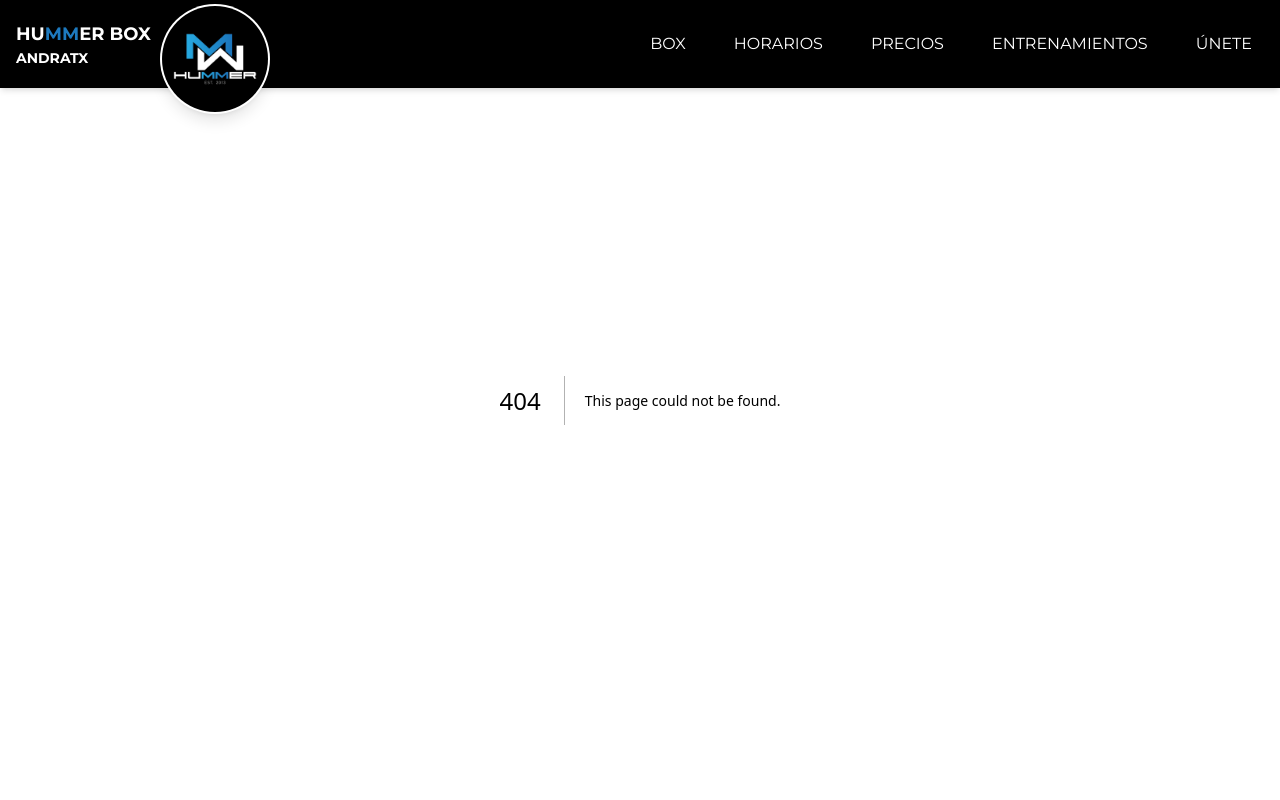
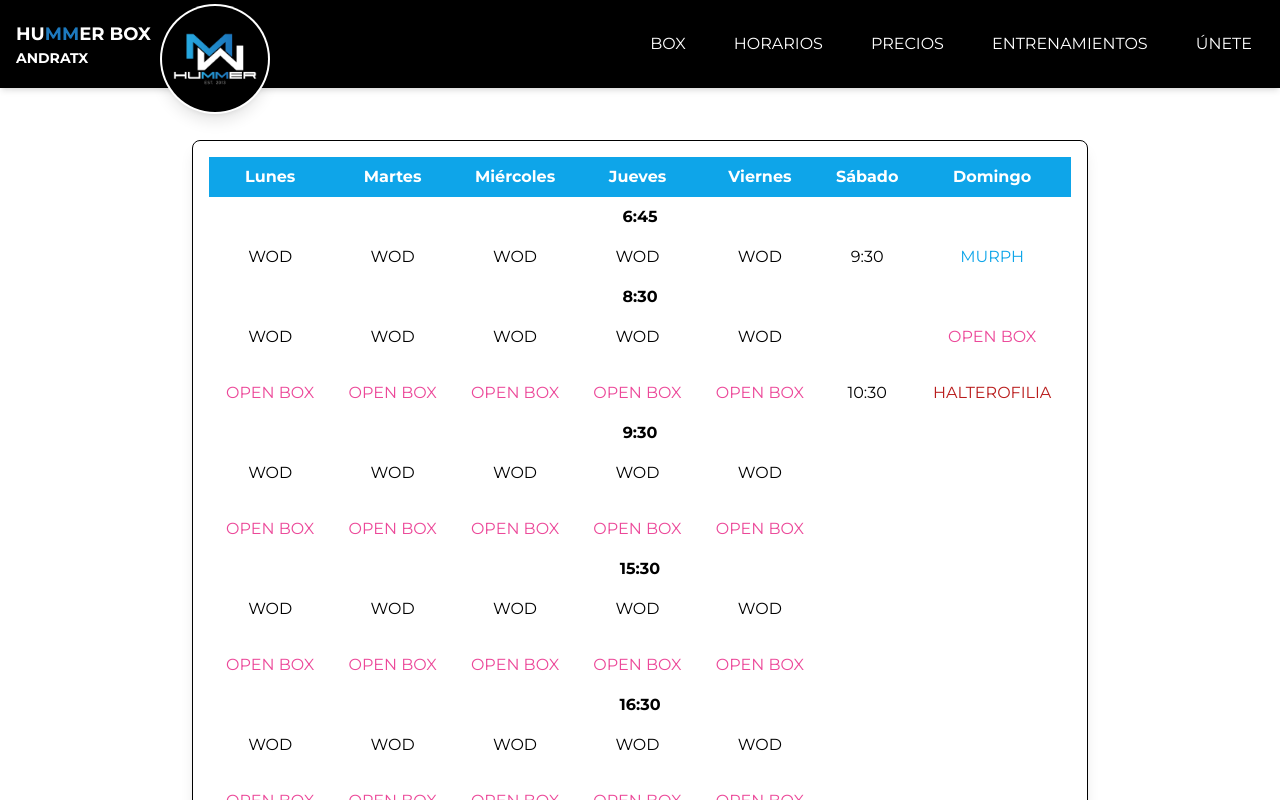
Before and after one commit to javieragui/hummer-box-andratx, a Next.js app: page /horarios in a window 1280 px wide. Before the commit this address had no page. Shown: the top 800 px of the page. Built offline with nearby package versions, Linux system fonts and the light colour scheme.

Commit message:
[Update] horarios, hay que mejorar diseño

```diff
--- a/src/app/components/navbar.tsx
+++ b/src/app/components/navbar.tsx
@@ -79,9 +79,9 @@ export default function Navbar() {
           >
             {[
               { path: "/", label: "BOX" },
+              { path: "/horarios", label: "HORARIOS" },
               { path: "/precios", label: "PRECIOS" },
               { path: "/entrenamientos", label: "ENTRENAMIENTOS" },
-              { path: "/Horarios", label: "SOBRE NOSOTROS" },
               { path: "/unete", label: "ÚNETE" }
             ].map(({ path, label }, i) => (
               <motion.div
--- /dev/null
+++ b/src/app/horarios/page.tsx
@@ -0,0 +1,83 @@
+import { Card } from "@/components/ui/card";
+
+const schedule = [
+  ["6:45", "WOD", "WOD", "WOD", "WOD", "WOD", "9:30", "MURPH"],
+  ["8:30", "WOD", "WOD", "WOD", "WOD", "WOD", "", "OPEN BOX"],
+  ["", "OPEN BOX", "OPEN BOX", "OPEN BOX", "OPEN BOX", "OPEN BOX", "10:30", "HALTEROFILIA"],
+  ["9:30", "WOD", "WOD", "WOD", "WOD", "WOD", "", ""],
+  ["", "OPEN BOX", "OPEN BOX", "OPEN BOX", "OPEN BOX", "OPEN BOX", "", ""],
+  ["15:30", "WOD", "WOD", "WOD", "WOD", "WOD", "", ""],
+  ["", "OPEN BOX", "OPEN BOX", "OPEN BOX", "OPEN BOX", "OPEN BOX", "", ""],
+  ["16:30", "WOD", "WOD", "WOD", "WOD", "WOD", "", ""],
+  ["", "OPEN BOX", "OPEN BOX", "OPEN BOX", "OPEN BOX", "OPEN BOX", "", ""],
+  ["17:30", "KIDS", "WOD", "KIDS", "WOD", "KIDS", "", ""],
+  ["", "", "OPEN BOX", "", "OPEN BOX", "", "", ""],
+  ["18:30", "WOD", "WOD", "WOD", "WOD", "WOD", "", ""],
+  ["", "OPEN BOX", "OPEN BOX", "OPEN BOX", "OPEN BOX", "OPEN BOX", "", ""],
+  ["19:30", "WOD", "WOD", "WOD", "WOD", "WOD", "", ""],
+  ["", "OPEN BOX", "OPEN BOX", "OPEN BOX", "OPEN BOX", "OPEN BOX", "", ""]
+];
+
+const getColor = (activity) => {
+  switch (activity) {
+    case "WOD":
+      return "text-gray-900";
+    case "KIDS":
+      return "text-yellow-500";
+    case "HALTEROFILIA":
+      return "text-red-700";
+    case "OPEN BOX":
+      return "text-pink-500";
+    case "MURPH":
+      return "text-sky-500";
+    default:
+      return "text-gray-500";
+  }
+};
+
+export default function ScheduleTable() {
+  return (
+    <div className="flex flex-col items-center justify-start w-full px-2 sm:px-4 md:px-10 lg:px-20 sm:pt-20 mb-6">
+        {/* Este div se muestra solo en móviles */}
+        <div className="block sm:hidden relative w-full h-[120px]"></div>
+
+        {/* Este div se muestra solo en tablets y pantallas más grandes */}
+        <div className="hidden sm:block relative w-full h-[60px]"></div>
+
+      <Card className="w-full max-w-4xl overflow-x-auto p-4 shadow-lg">
+        <table className="w-full border-collapse">
+          <thead>
+            <tr className="bg-sky-500 text-white">
+              <th className="p-2">Lunes</th>
+              <th className="p-2">Martes</th>
+              <th className="p-2">Miércoles</th>
+              <th className="p-2">Jueves</th>
+              <th className="p-2">Viernes</th>
+              <th className="p-2">Sábado</th>
+              <th className="p-2">Domingo</th>
+            </tr>
+          </thead>
+          <tbody>
+            {schedule.map((row, rowIndex) => (
+              <>
+                <tr key={`hour-${rowIndex}`} className="bg-gray-200 text-gray-800 font-bold">
+                  <td colSpan={7} className="p-2 text-center rounded-md font-extrabold">{row[0]}</td>
+                </tr>
+                <tr key={rowIndex} className="even:bg-gray-100">
+                  {row.slice(1).map((cell, cellIndex) => (
+                    <td
+                      key={cellIndex}
+                      className={`p-2 text-center ${getColor(cell)}`}
+                    >
+                      {cell}
+                    </td>
+                  ))}
+                </tr>
+              </>
+            ))}
+          </tbody>
+        </table>
+      </Card>
+    </div>
+  );
+}
```
